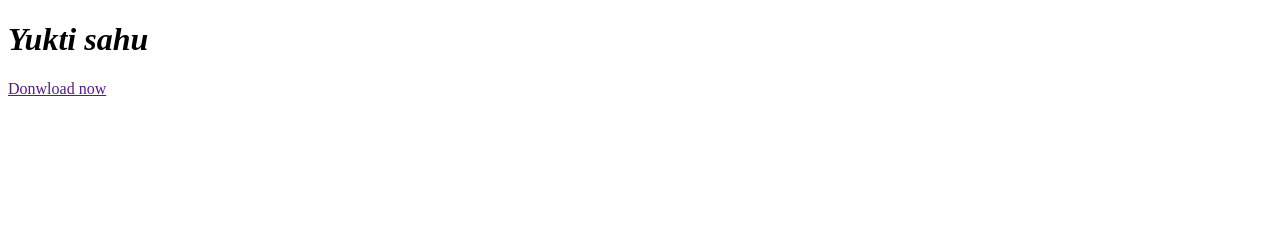
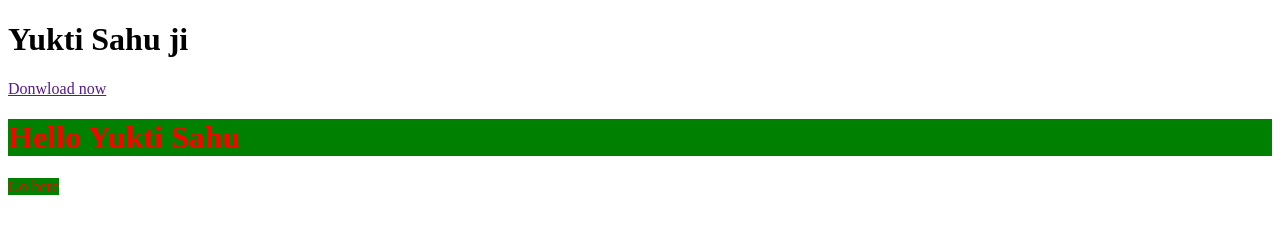
Before and after one commit to yukti-says/JavaScript-Projects, a plain HTML site: page DOM/index.html in a window 1280 px wide. Drawn offline with Linux system fonts and the light colour scheme.

Commit message:
dynamic dom

```diff
--- a/DOM/index.html
+++ b/DOM/index.html
@@ -9,6 +9,10 @@
     <h1>Yukti Sahu ji</h1>
     <!-- for attribute learning -->
      <a href="">Donwload now</a>
+     <!-- adding attributes dynamically -->
+      <div class="Yukti">
+
+      </div>
     <script src="script.js"></script>
 </body>
 </html>
--- a/DOM/script.js
+++ b/DOM/script.js
@@ -1,20 +1,16 @@
 // dom manipulation
 // html se element select
-let h1 = document.querySelector('h1')
-console.log(h1);
-console.log(h1.innerText);
-console.log(h1.innerHTML);
-h1.innerText = "Hey i am daam good how are you doing these days"
-console.dir(h1);
-h1.innerHTML = "<span><i>Yukti sahu</i></span>";
+// let h1 = document.querySelector('h1')
+// console.log(h1);
+// console.log(h1.innerText);
+// console.log(h1.innerHTML);
+// h1.innerText = "Hey i am daam good how are you doing these days"
+// console.dir(h1);
+// h1.innerHTML = "<span><i>Yukti sahu</i></span>";
 
 
-// attribute change
-let a = document.querySelector("a")
-console.dir(a);
-// a.href = "https://google.com"
-a.setAttribute("href", "https://www.google.com")
-a.setAttribute('target',"_blank") //opening in next tab
+
+
 
 
 
@@ -24,5 +20,34 @@ a.setAttribute('target',"_blank") //opening in next tab
 // text change
 // html change
 // css change
+
 // attribute change
+// let a = document.querySelector("a")
+// console.dir(a);
+// a.href = "https://google.com"
+// a.setAttribute("href", "https://www.google.com")
+// a.setAttribute('target', "_blank") //opening in next tab
+
+// getattribute and set a new attibute value
+// a.setAttribute("href", "https://www.facebook.com")
+// a.getAttribute("href")
+// a.removeAttribute("href")
 // event listeners
+
+
+// dynamic dom
+let div = document.querySelector(".Yukti")
+let h1 = document.createElement("h1")
+h1.innerText = "Hello Yukti Sahu "
+let a = document.createElement("a")
+a.setAttribute("href", "https://www.google.com")
+a.setAttribute("target","_blank")
+h1.style.color = "Red"
+h1.style.backgroundColor = "Green"
+a.innerText = "Go here"
+a.style.color = "Red";
+a.style.backgroundColor = "Green";
+
+
+div.appendChild(h1)
+div.appendChild(a)
```
